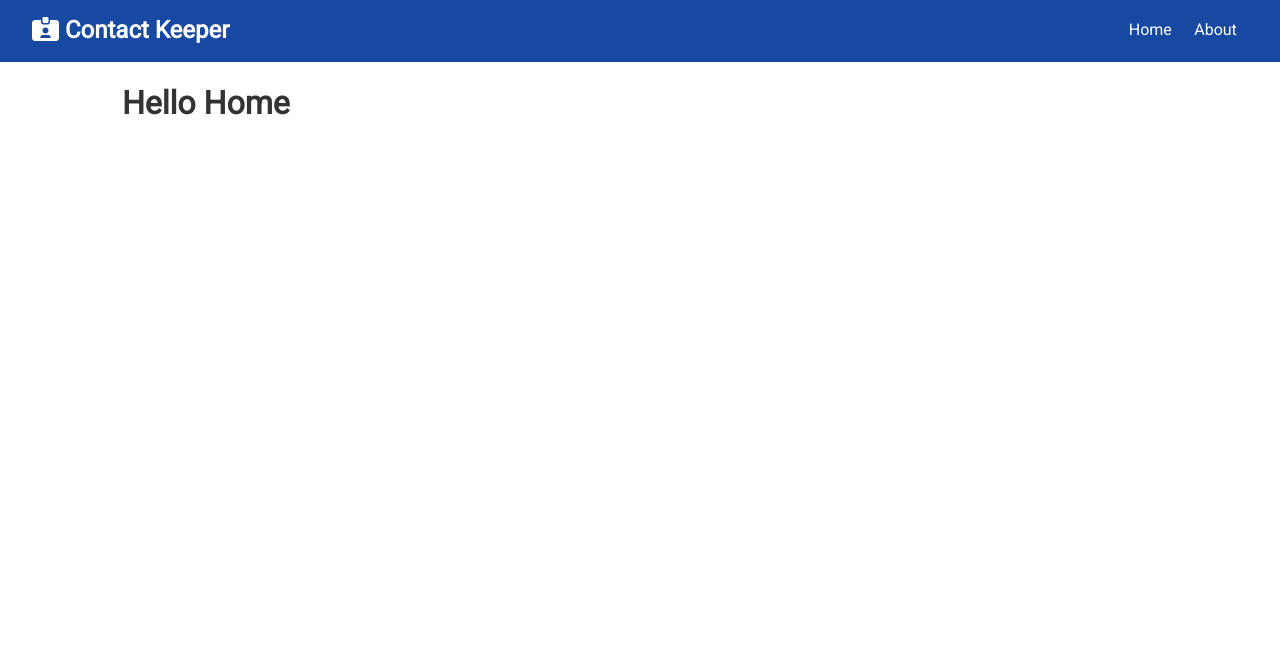
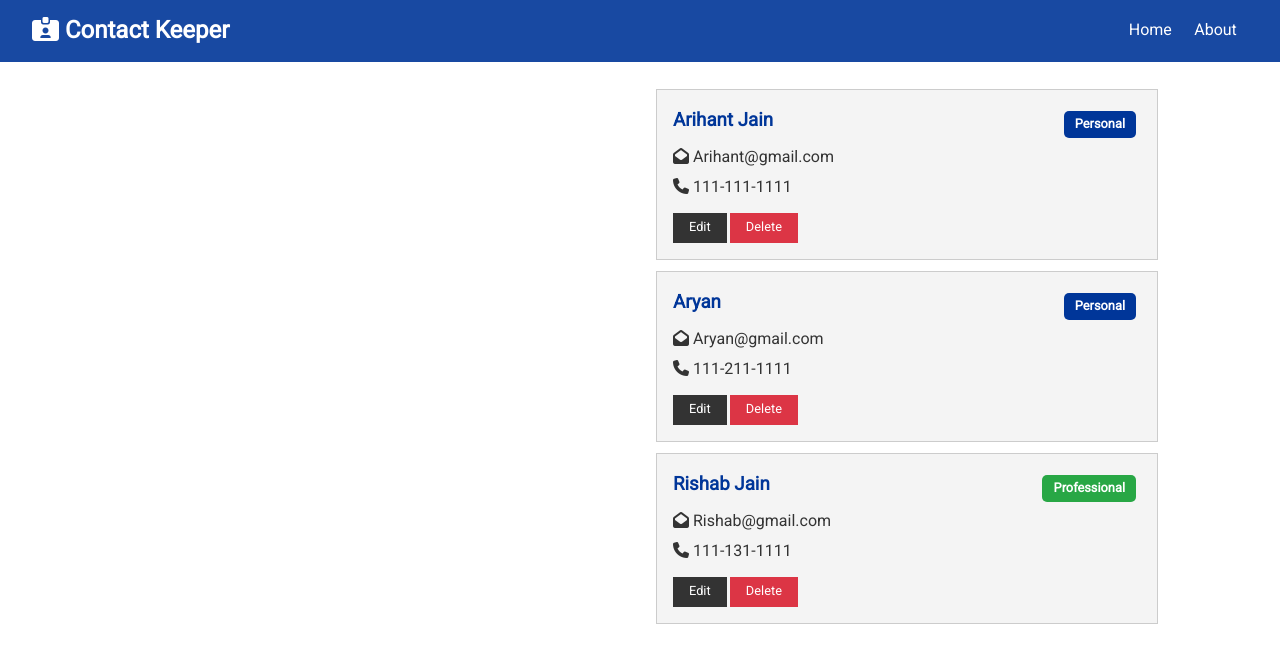
Before and after one commit to Arihant416/Contact-keeper, a React (Create React App) app in the folder client/: page / in a window 1280 px wide. Shown: the top 646 px of the page. Built offline with nearby package versions, Linux system fonts and the light colour scheme.

Commit message:
Contact And Contact Item

```diff
--- /dev/null
+++ b/client/src/components/contacts/ContactItem.js
@@ -0,0 +1,45 @@
+import React from 'react';
+import PropTypes from 'prop-types';
+
+const ContactItem = ({ contact }) => {
+    const { id, name, email, phone, type } = contact;
+
+    return (
+        <div className='card bg-light'>
+            <h3 className='text-primary text-left'>
+                {name}{' '}
+                <span
+                    style={{ float: 'right' }}
+                    className={
+                        'badge ' +
+                        (type === 'professional'
+                            ? 'badge-success'
+                            : 'badge-primary')
+                    }
+                >
+                    {type.charAt(0).toUpperCase() + type.slice(1)}
+                </span>
+            </h3>
+            <ul className='list'>
+                {email && (
+                    <li>
+                        <i className='fa fa-envelope-open'></i> {email}
+                    </li>
+                )}
+                {phone && (
+                    <li>
+                        <i className='fa fa-phone'></i> {phone}
+                    </li>
+                )}
+            </ul>
+            <p>
+                <button className='btn btn-dark btn-sm'>Edit</button>
+                <button className='btn btn-danger btn-sm'>Delete</button>
+            </p>
+        </div>
+    );
+};
+ContactItem.propTypes = {
+    contact: PropTypes.object.isRequired,
+};
+export default ContactItem;
--- /dev/null
+++ b/client/src/components/contacts/Contacts.js
@@ -0,0 +1,17 @@
+import React, { useContext, Fragment } from 'react';
+import ContactItem from './ContactItem';
+import ContactContext from '../../context/contacts/contactContext';
+const Contacts = () => {
+    const contactContext = useContext(ContactContext);
+
+    const { contacts } = contactContext;
+    return (
+        <Fragment>
+            {contacts.map((contact) => (
+                <ContactItem key={contact.id} contact={contact} />
+            ))}
+        </Fragment>
+    );
+};
+
+export default Contacts;
--- a/client/src/components/pages/Home.js
+++ b/client/src/components/pages/Home.js
@@ -1,9 +1,12 @@
 import React from 'react';
-
+import Contacts from '../contacts/Contacts';
 const Home = () => {
     return (
-        <div>
-            <h1>Hello Home</h1>
+        <div className='grid-2'>
+            <div>{/* Contact Form */}</div>
+            <div>
+                <Contacts />
+            </div>
         </div>
     );
 };
```
